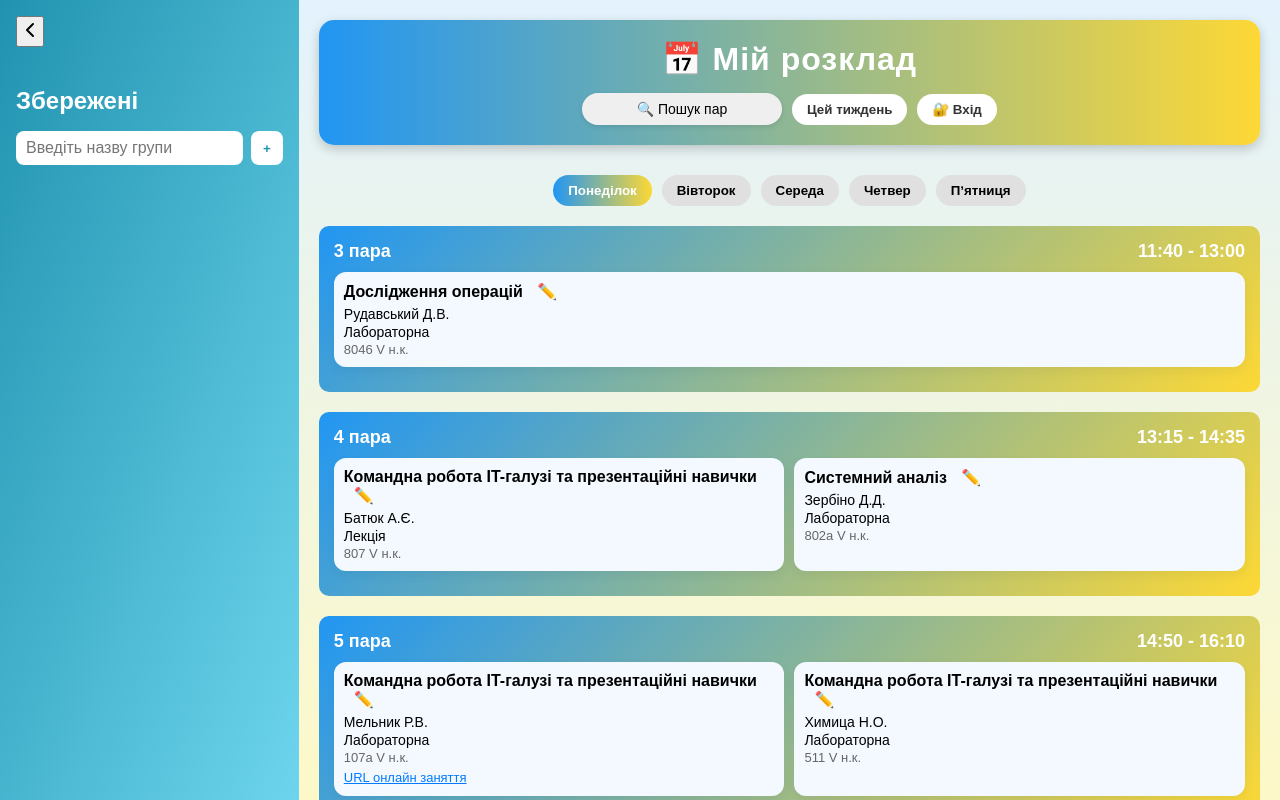
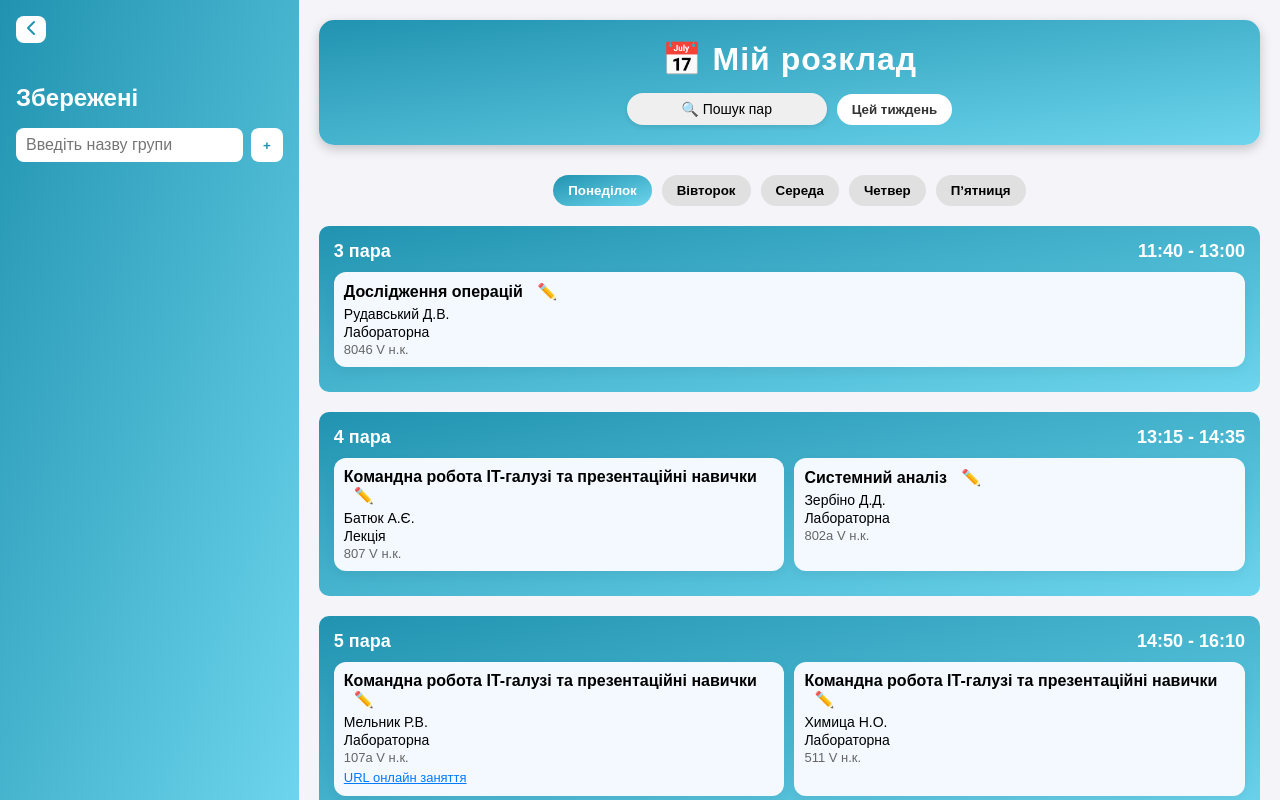
Before and after one commit to Sviatdev5/timetable, a React (Create React App) app: page / in a window 1280 px wide. Built offline with nearby package versions, Linux system fonts and the light colour scheme.

Commit message:
update tuggle-button

```diff
--- a/src/Schedule.css
+++ b/src/Schedule.css
@@ -1,13 +1,13 @@
 .schedule-container {
   padding: 20px;
-  background: linear-gradient(180deg, #e3f2fd, #fff9c4);
+
 
   min-height: 100vh;
   font-family: Arial, sans-serif;
 }
 
 .lesson-block {
- background: linear-gradient(135deg, #2196f3, #fdd835);
+     background: linear-gradient(to bottom right, #2193b0, #6dd5ed);
  color: white;
  border-radius: 10px;
  padding: 15px;
@@ -67,7 +67,7 @@
   margin-bottom: 30px;
   padding: 20px;
   border-radius: 15px;
-  background: linear-gradient(90deg, #2196f3, #fdd835);
+      background: linear-gradient(to bottom right, #2193b0, #6dd5ed);
   color: white;
   box-shadow: 0 4px 12px rgba(0, 0, 0, 0.2);
 }
@@ -103,7 +103,7 @@
 }
 
 .day-switcher .active-day {
-  background: linear-gradient(90deg, #2196f3, #fdd835);
+      background: linear-gradient(to bottom right, #2193b0, #6dd5ed);
   color: white;
 }
 
--- a/src/Schedule.js
+++ b/src/Schedule.js
@@ -97,7 +97,6 @@ const Schedule = () => {
         <div className="header-controls">
           <button className="search" onClick={() => navigate("/search")}>🔍 Пошук пар</button>
           <button className="week-toggle" onClick={() => setWeek(week === "Цей тиждень" ? "Наступний тиждень" : "Цей тиждень")}>{week}</button>
-          <button className="login-button" onClick={() => alert("Тут буде вхід 🙂")}>🔐 Вхід</button>
         </div>
       </header>
 
--- a/src/SearchOptions.css
+++ b/src/SearchOptions.css
@@ -19,7 +19,7 @@
 .search-card {
   width: 280px;
   padding: 20px;
-  background: linear-gradient(135deg, #42a5f5, #fdd835);
+  background: linear-gradient(to bottom right, #2193b0, #6dd5ed);
   border-radius: 12px;
   color: white;
   font-size: 16px;
--- a/src/Sidebar.css
+++ b/src/Sidebar.css
@@ -67,6 +67,17 @@
   transition: background 0.2s ease;
 }
 
+.add-btn {
+  background: white;
+  color: #2193b0;
+  border: none;
+  padding: 0 3px;
+  border-radius: 8px;
+  font-weight: bold;
+  cursor: pointer;
+  transition: background 0.2s ease;
+}
+
 .group-input .add-btn:hover {
   background: #e0f7ff;
 }
--- a/src/Sidebar.js
+++ b/src/Sidebar.js
@@ -28,7 +28,7 @@ const Sidebar = () => {
 
   return (
     <div className={`sidebar ${collapsed ? "collapsed" : ""}`}>
-      <button className="toggle-btn" onClick={() => setCollapsed(!collapsed)}>
+      <button className="add-btn" onClick={() => setCollapsed(!collapsed)}>
   {collapsed ? <ChevronRight size={24} /> : <ChevronLeft size={24} />}
 </button>
 
```
